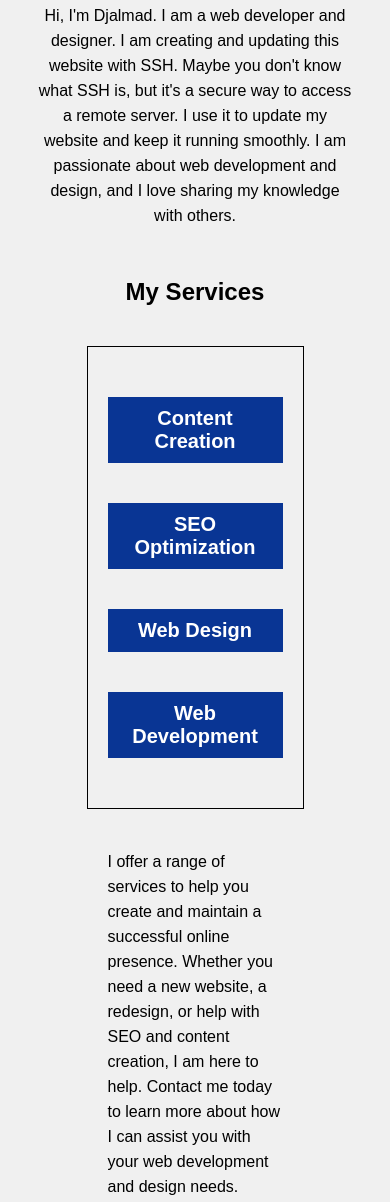
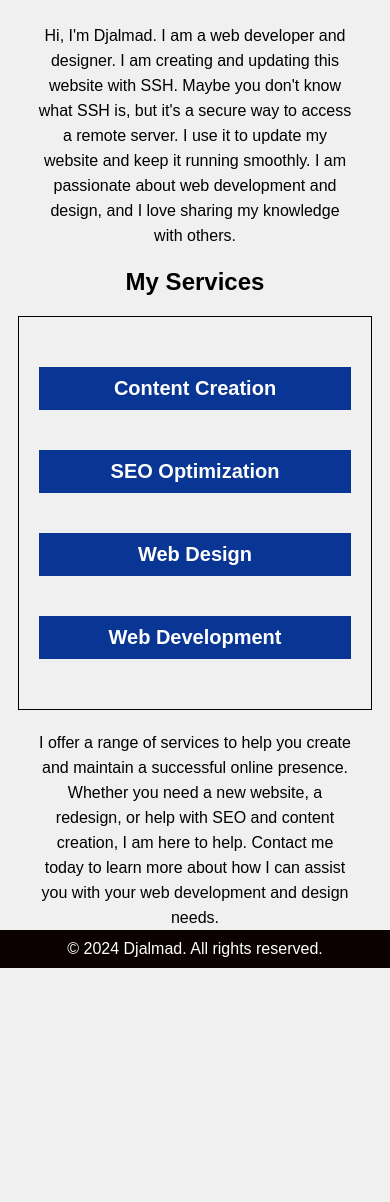
Before and after one commit to djalma-clound/fterminal, a website: page public/index.html in a window 390 px wide. Shown: the part 699-1901 px from the top of the page. After the commit the page ends 1667 px from the top, so only its background shows below. Drawn offline with Linux system fonts and the light colour scheme.

Commit message:
testing and fixing services size and p size

```diff
--- a/public/index.html
+++ b/public/index.html
@@ -53,6 +53,9 @@
 with your web development and design needs.
           </p>
      </section>
+     <footer>
+        <p>&copy; 2024 Djalmad. All rights reserved.</p>
+     </footer>
     <script src="script.js"></script>
 </body>
 </html>
--- a/public/style.css
+++ b/public/style.css
@@ -118,6 +118,12 @@
 line-height: 25px;
    margin: 0 auto;
 }
+footer{
+    background-color: #0c0101;
+    color: white;
+    text-align: center;
+    padding: 10px 20px;
+}
 @media screen and (max-width:720px) {
     #menu{
         position: absolute;
@@ -188,14 +194,23 @@
     .about p{
         width: 90%;
     }
-<<<<<<< HEAD
+
     section{
         display: flex;
         flex-direction: column;
         gap: 20px;
     text-align: center;
     }
+    section{
+        /* width: 90%; */
+        margin: 0 auto;
+    }
+    section ul{
+        width: 80%;
+        margin: 0 auto;
+    }
+    section p{
+        width: 80%;
+        margin: 0 auto;
+    }
 }
-=======
-}
->>>>>>> 7b8336b267d47e06f31232537d64d37166615e24
```
